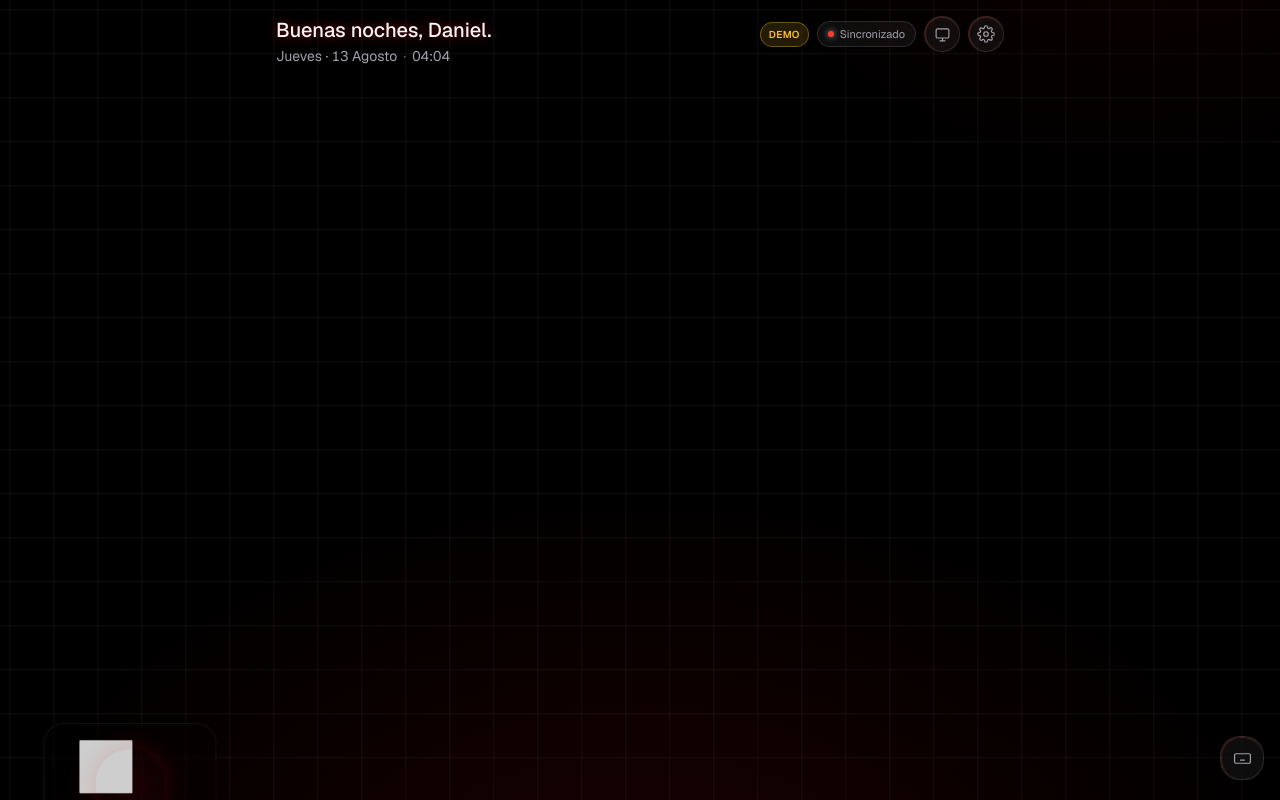
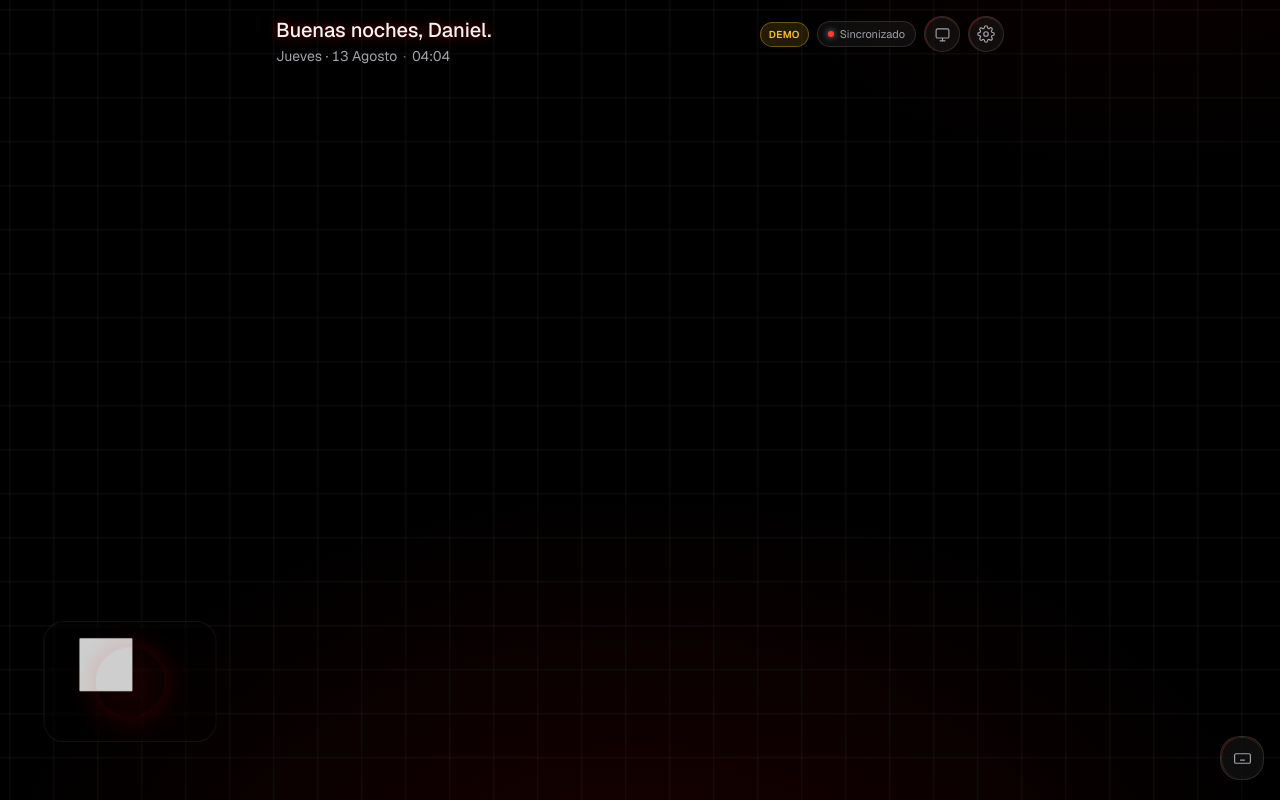
Before and after one commit to Carrillooo/webwad, a Next.js app: page / in a window 1280 px wide. Built offline with nearby package versions, Linux system fonts and the light colour scheme.

Commit message:
Adjust Nova core layout for 3D visual

```diff
--- a/src/components/nova/NovaApp.tsx
+++ b/src/components/nova/NovaApp.tsx
@@ -16,13 +16,11 @@ import { Settings } from "./Settings";
  *  speaking it docks back so the monitor panel is fully visible. */
 const CENTER_STATES = new Set(["listening", "transcribing", "thinking", "planning"]);
 
-/** Scanner block footprint used for the dock↔center flight math. */
+/** Voice-core footprint used for the dock↔center flight math. */
 const CORE_W = 240;
-const CORE_H = 96; // bar + hint label
+const CORE_H = 198;
 
 function useViewport() {
-  // SSR-stable initial value (avoids hydration mismatch); real size lands in
-  // the effect right after mount.
   const [size, setSize] = useState({ w: 390, h: 844 });
   useEffect(() => {
     const onResize = () => setSize({ w: window.innerWidth, h: window.innerHeight });
@@ -44,7 +42,6 @@ export function NovaApp() {
   const onFinal = useCallback((text: string) => void send(text), [send]);
   const voice = useVoice(onFinal);
 
-  // Push-to-talk toggle on the core.
   const activate = useCallback(async () => {
     if (novaState === "speaking") {
       stopSpeaking();
@@ -73,14 +70,10 @@ export function NovaApp() {
     useNova.getState().setView("home");
   }, []);
 
-  // Double-clap activation (only while idle so it never fights the STT mic).
   const clapEnabled = useNova((s) => s.settings.clapEnabled);
   useClapDetection(clapEnabled && novaState === "idle", activate);
 
   const centered = CENTER_STATES.has(novaState);
-
-  // Flight targets (px → the spring interpolates smoothly).
-  // Docked: bottom-left, scaled down. Centered: middle of the stage, enlarged.
   const dock = { x: 10, y: h - CORE_H - 8, scale: 0.72 };
   const center = { x: w / 2 - CORE_W / 2, y: h / 2 - CORE_H / 2 - 12, scale: 1.12 };
 
@@ -90,7 +83,6 @@ export function NovaApp() {
         <TopBar />
       </div>
 
-      {/* Dimmer behind the centered core */}
       <AnimatePresence>
         {centered && (
           <motion.div
@@ -106,7 +98,6 @@ export function NovaApp() {
         )}
       </AnimatePresence>
 
-      {/* Holographic monitor — drops from the top when ZERO has something to show */}
       <AnimatePresence>
         {panelOpen && (
           <motion.div
@@ -123,7 +114,6 @@ export function NovaApp() {
         )}
       </AnimatePresence>
 
-      {/* The core: parked bottom-left, flies to center when you call it */}
       <motion.div
         className="fixed left-0 top-0 z-30"
         initial={false}
```
